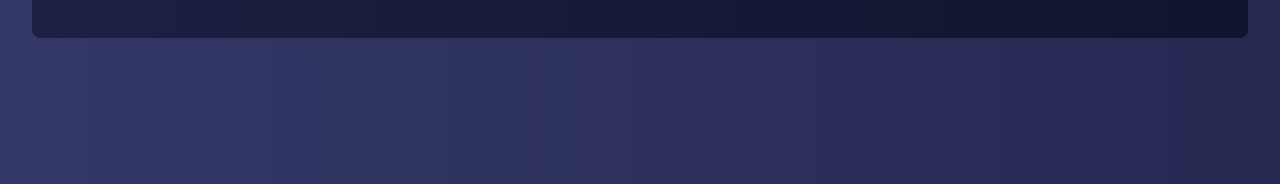
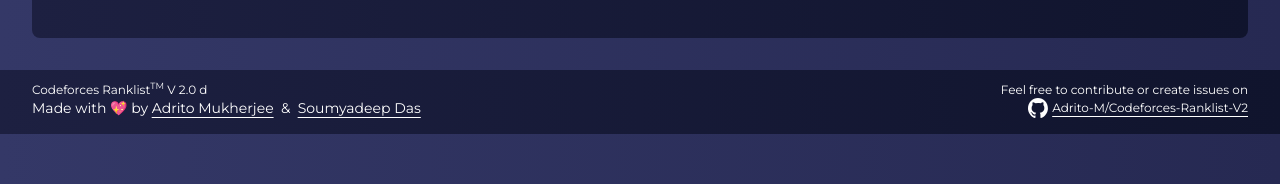
Before and after one commit to Adrito-M/Codeforces-Ranklist-V2, a Next.js app: page / in a window 1280 px wide. Shown: the part 399-583 px from the top of the page. Built offline with nearby package versions, Linux system fonts and the light colour scheme; no server answers; the database is empty.

Commit message:
added footer

```diff
--- a/app/components/user-nav.tsx
+++ b/app/components/user-nav.tsx
@@ -14,7 +14,7 @@ import {
 } from '@/components/ui/dropdown-menu'
 import { getAuthServerSession } from '../api/auth/[...nextauth]/route'
 import { z } from 'zod'
-import LogoutButton from '@/components/LogoutButton'
+import { LogoutButton } from '@/components/LogoutButton'
 import Link from 'next/link'
 
 export async function UserNav() {
--- a/app/layout.tsx
+++ b/app/layout.tsx
@@ -2,6 +2,7 @@ import '@/app/globals.css'
 import { Montserrat } from 'next/font/google'
 import Provider from './components/provider'
 import { Analytics } from '@vercel/analytics/react'
+import { Footer } from '@/components/Footer'
 
 const montserrat = Montserrat({ subsets: ['latin'] })
 
@@ -22,6 +23,7 @@ export default function RootLayout({
           className={`${montserrat.className} bg-gradient-to-r from-bgblueleft to-bgblueright`}
         >
           {children}
+          <Footer />
         </body>
       </Provider>
       <Analytics />
--- /dev/null
+++ b/components/Footer.tsx
@@ -0,0 +1,51 @@
+import Image from 'next/image'
+import githubSVG from '@/public/github.svg'
+
+export function Footer() {
+  return (
+    <div className='bg-gradient-to-r from-blue1left to-blue1right w-full flex justify-between flex-wrap text-white text-xs px-8 pt-3 pb-4'>
+      <div className='w-full md:w-fit'>
+        <div className='whitespace-nowrap m-auto w-fit md:w-full'>
+          Codeforces Ranklist<sup>TM</sup> V 2.0 d
+        </div>
+        <div className='text-xs md:text-sm w-full block md:flex'>
+          <div className='m-auto w-fit md:w-full'>Made with 💖 by&nbsp;</div>
+          <div className='m-auto w-fit md:w-full whitespace-nowrap'>
+            <a
+              href='https://www.github.com/Adrito-M'
+              target='_blank'
+              className='underline underline-offset-4'
+            >
+              Adrito Mukherjee
+            </a>
+            &nbsp; & &nbsp;
+            <a
+              href='https://www.github.com/somudas'
+              target='_blank'
+              className='underline underline-offset-4'
+            >
+              Soumyadeep Das
+            </a>
+          </div>
+        </div>
+      </div>
+
+      <div className='items-end flex-col hidden md:flex'>
+        <div className='flex'>Feel free to contribute or create issues on</div>
+
+        <div>
+          <a
+            href='https://github.com/Adrito-M/Codeforces-Ranklist-V2'
+            target='_blank'
+            className='flex items-center space-x-1 flex-wrap'
+          >
+            <Image className='w-5 h-5' src={githubSVG} alt='github-icon' />
+            <span className='underline underline-offset-4'>
+              Adrito-M/Codeforces-Ranklist-V2
+            </span>
+          </a>
+        </div>
+      </div>
+    </div>
+  )
+}
--- a/components/LogoutButton.tsx
+++ b/components/LogoutButton.tsx
@@ -4,7 +4,7 @@ import { LogOut } from 'lucide-react'
 import { signOut } from 'next-auth/react'
 import { DropdownMenuItem } from './ui/dropdown-menu'
 
-export default function LogoutButton() {
+export function LogoutButton() {
   return (
     <DropdownMenuItem className='cursor-pointer' onClick={() => signOut()}>
       <LogOut className='mr-2 h-4 w-4' />
--- a/components/index.ts
+++ /dev/null
@@ -1,4 +0,0 @@
-import ApiError from "@/components/ApiError";
-import Navbar from "./Navbar";
-
-export { ApiError, Navbar };
```
Also changed, not shown: public/github.svg (added).
